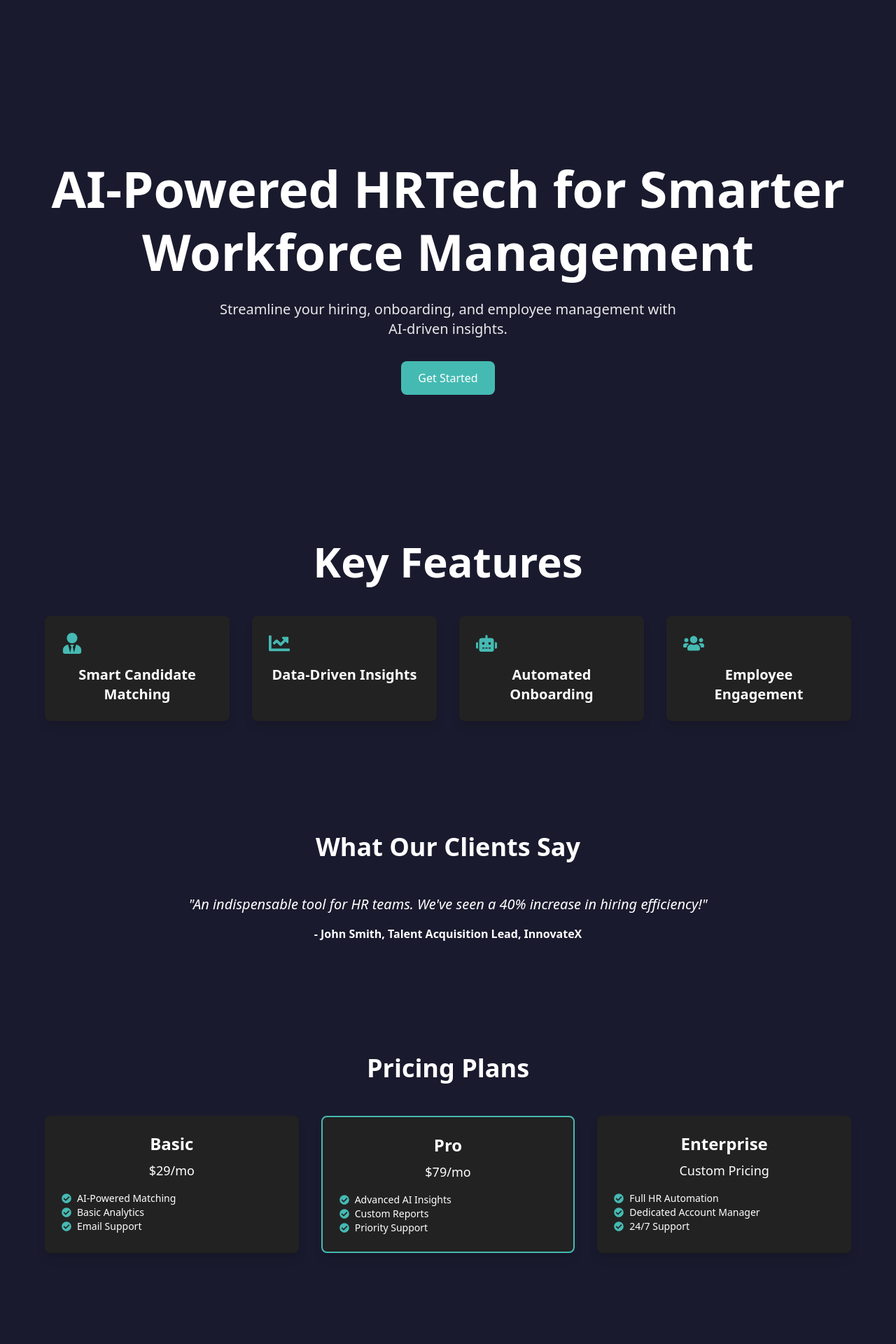
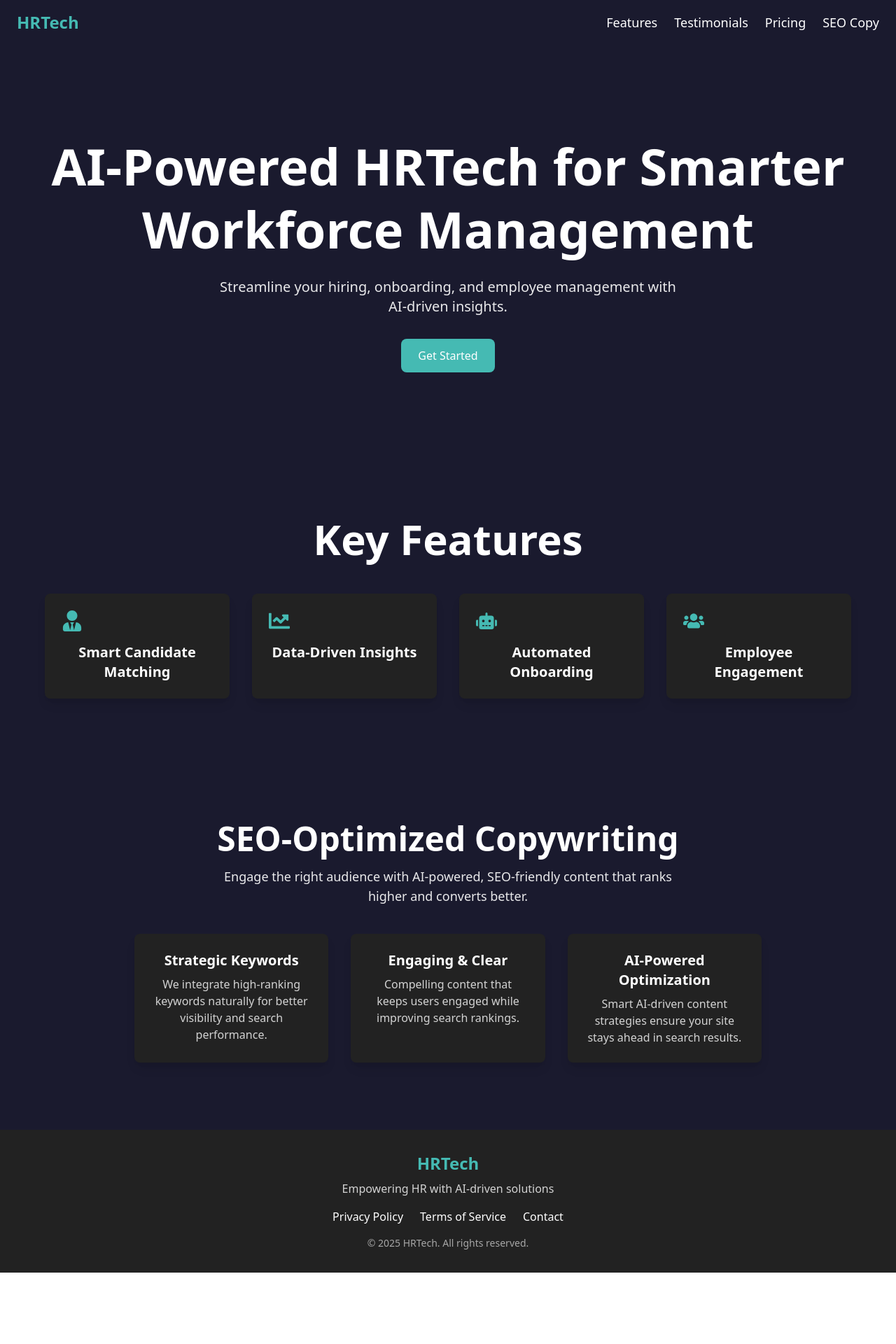
Before and after one commit to sanketjoice/hr-tech, a React (Vite) app: page / in a window 1280 px wide. Shown: the top 1920 px of the page at 70% size. After the commit the page ends 1818 px from the top, so only its background shows below. Built offline with nearby package versions, Linux system fonts and the light colour scheme.

Commit message:
Update: Changes

```diff
--- a/src/App.css
+++ b/src/App.css
@@ -1,4 +1,4 @@
-#root {
+/* #root {
   max-width: 1580px;
   margin: 0 auto;
   padding: 0rem;
@@ -39,4 +39,4 @@
 
 .read-the-docs {
   color: #888;
-}
+} */
--- a/src/assets/components/HeroSection.jsx
+++ b/src/assets/components/HeroSection.jsx
@@ -62,14 +62,30 @@ export default function LandingPage() {
   }, [testimonials.length]);
 
   return (
-    <div className="bg-[#1A1A2E] text-white min-h-screen">
+    <div className="bg-[#1A1A2E] min-h-screen w-full flex justify-center text-white">
+      <div className="max-w-[1440px] w-full">
+        {/* Navbar */}
+        <nav className="w-full fixed top-0 left-0 z-50 py-4 flex justify-center">
+          <div className="max-w-[1440px] w-full flex justify-between items-center px-6">
+            <h1 className="text-2xl font-bold text-[#45BAB3]">HRTech</h1>
+            <ul className="hidden md:flex gap-6 text-lg">
+              <li className="hover:text-[#45BAB3] cursor-pointer">Features</li>
+              <li className="hover:text-[#45BAB3] cursor-pointer">
+                Testimonials
+              </li>
+              <li className="hover:text-[#45BAB3] cursor-pointer">Pricing</li>
+              <li className="hover:text-[#45BAB3] cursor-pointer">SEO Copy</li>
+            </ul>
+          </div>
+        </nav>
+
         {/* Hero Section */}
-      <section className="flex flex-col items-center text-center px-6 py-20 md:py-32">
+        <section className="flex flex-col items-center text-center px-6 py-20 md:py-32 mt-16">
           <motion.h1
             initial={{ opacity: 0, y: -20 }}
             animate={{ opacity: 1, y: 0 }}
             transition={{ duration: 0.8 }}
-          className="text-5xl md:text-7xl font-extrabold mt-24 leading-tight"
+            className="text-5xl md:text-7xl font-extrabold leading-tight"
           >
             AI-Powered HRTech for Smarter Workforce Management
           </motion.h1>
@@ -87,7 +103,10 @@ export default function LandingPage() {
           <h2 className="text-4xl md:text-6xl font-bold">Key Features</h2>
           <div className="mt-12 grid grid-cols-1 md:grid-cols-2 lg:grid-cols-4 gap-8 max-w-6xl mx-auto">
             {[
-            { name: "Smart Candidate Matching", icon: <FaUserTie size={30} /> },
+              {
+                name: "Smart Candidate Matching",
+                icon: <FaUserTie size={30} />,
+              },
               { name: "Data-Driven Insights", icon: <FaChartLine size={30} /> },
               { name: "Automated Onboarding", icon: <FaRobot size={30} /> },
               { name: "Employee Engagement", icon: <FaUsers size={30} /> },
@@ -96,58 +115,12 @@ export default function LandingPage() {
                 key={index}
                 initial={{ opacity: 0, y: 20 }}
                 animate={{ opacity: 1, y: 0 }}
-              transition={{ duration: 0.5, delay: index * 0.2 }}
+                transition={{ duration: 0.1 }}
+                whileHover={{ scale: 1.09 }}
                 className="p-6 bg-[#222] rounded-lg shadow-lg hover:shadow-xl transition"
               >
                 <div className="text-[#45BAB3] mb-4">{feature.icon}</div>
                 <h3 className="text-xl font-semibold">{feature.name}</h3>
-            </motion.div>
-          ))}
-        </div>
-      </section>
-
-      {/* Client Testimonials */}
-      <section className="px-6 py-20 text-center bg-[#1A1A2E]">
-        <h2 className="text-4xl font-bold">What Our Clients Say</h2>
-        <motion.div
-          initial={{ opacity: 0, y: 20 }}
-          animate={{ opacity: 1, y: 0 }}
-          transition={{ duration: 0.5 }}
-          className="mt-12 max-w-3xl mx-auto"
-        >
-          <blockquote className="text-xl italic">
-            "{testimonials[currentIndex].quote}"
-          </blockquote>
-          <p className="mt-4 font-semibold">
-            - {testimonials[currentIndex].name},{" "}
-            {testimonials[currentIndex].role}
-          </p>
-        </motion.div>
-      </section>
-
-      {/* Pricing Plans */}
-      <section className="px-6 py-20 text-center">
-        <h2 className="text-4xl font-bold">Pricing Plans</h2>
-        <div className="mt-12 grid grid-cols-1 md:grid-cols-3 gap-8 max-w-6xl mx-auto">
-          {plans.map((plan, index) => (
-            <motion.div
-              key={index}
-              className={`p-6 bg-[#222] rounded-lg shadow-lg ${
-                plan.highlight ? "border-2 border-[#45BAB3]" : ""
-              }`}
-              initial={{ opacity: 0, y: 20 }}
-              animate={{ opacity: 1, y: 0 }}
-              transition={{ duration: 0.5, delay: index * 0.2 }}
-            >
-              <h3 className="text-2xl font-semibold">{plan.name}</h3>
-              <p className="mt-2 text-lg">{plan.price}</p>
-              <ul className="mt-4 text-sm">
-                {plan.features.map((feature, i) => (
-                  <li key={i} className="flex items-center gap-2">
-                    <FaCheckCircle className="text-[#45BAB3]" /> {feature}
-                  </li>
-                ))}
-              </ul>
               </motion.div>
             ))}
           </div>
@@ -163,29 +136,57 @@ export default function LandingPage() {
             ranks higher and converts better.
           </p>
           <div className="mt-10 max-w-4xl mx-auto grid grid-cols-1 md:grid-cols-3 gap-8">
-          <div className="p-6 bg-[#222] rounded-lg shadow-lg">
-            <h3 className="text-xl font-semibold">Strategic Keywords</h3>
+            {[
+              {
+                title: "Strategic Keywords",
+                text: "We integrate high-ranking keywords naturally for better visibility and search performance.",
+              },
+              {
+                title: "Engaging & Clear",
+                text: "Compelling content that keeps users engaged while improving search rankings.",
+              },
+              {
+                title: "AI-Powered Optimization",
+                text: "Smart AI-driven content strategies ensure your site stays ahead in search results.",
+              },
+            ].map((item, index) => (
+              <motion.div
+                key={index}
+                className="p-6 bg-[#222] rounded-lg shadow-lg"
+                whileHover={{ scale: 1.05 }}
+                transition={{ duration: 0.1 }}
+              >
+                <h3 className="text-xl font-semibold">{item.title}</h3>
+                <p className="mt-2 opacity-80">{item.text}</p>
+              </motion.div>
+            ))}
+          </div>
+        </section>
+
+        {/* Footer */}
+        <footer className="bg-[#222] py-8 text-center">
+          <div className="max-w-6xl mx-auto px-6">
+            <h2 className="text-2xl font-bold text-[#45BAB3]">HRTech</h2>
             <p className="mt-2 opacity-80">
-              We integrate high-ranking keywords naturally for better visibility
-              and search performance.
+              Empowering HR with AI-driven solutions
+            </p>
+            <div className="mt-4 flex justify-center space-x-6">
+              <a href="#" className="hover:text-[#45BAB3]">
+                Privacy Policy
+              </a>
+              <a href="#" className="hover:text-[#45BAB3]">
+                Terms of Service
+              </a>
+              <a href="#" className="hover:text-[#45BAB3]">
+                Contact
+              </a>
+            </div>
+            <p className="mt-4 text-sm opacity-60">
+              © 2025 HRTech. All rights reserved.
             </p>
           </div>
-          <div className="p-6 bg-[#222] rounded-lg shadow-lg">
-            <h3 className="text-xl font-semibold">Engaging & Clear</h3>
-            <p className="mt-2 opacity-80">
-              Compelling content that keeps users engaged while improving search
-              rankings.
-            </p>
+        </footer>
       </div>
-          <div className="p-6 bg-[#222] rounded-lg shadow-lg">
-            <h3 className="text-xl font-semibold">AI-Powered Optimization</h3>
-            <p className="mt-2 opacity-80">
-              Smart AI-driven content strategies ensure your site stays ahead in
-              search results.
-            </p>
-          </div>
-        </div>
-      </section>
     </div>
   );
 }
```
Lines whose indentation alone changed are shown as unchanged.
